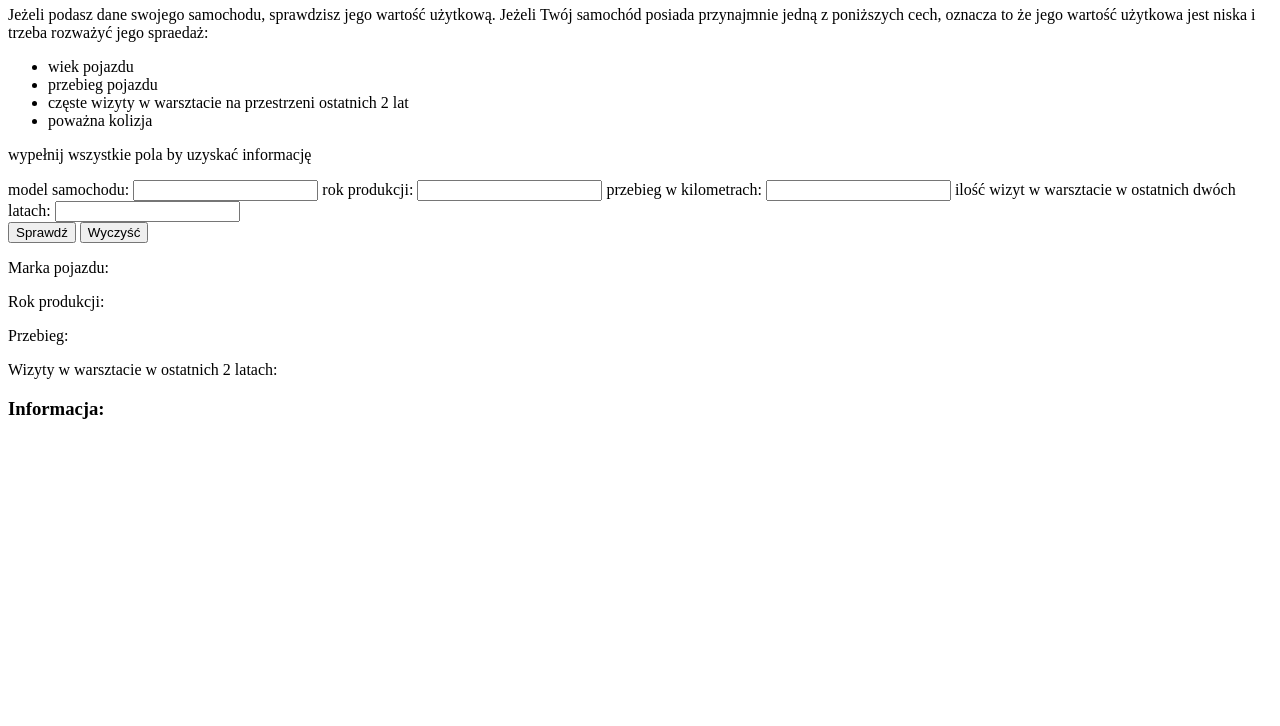
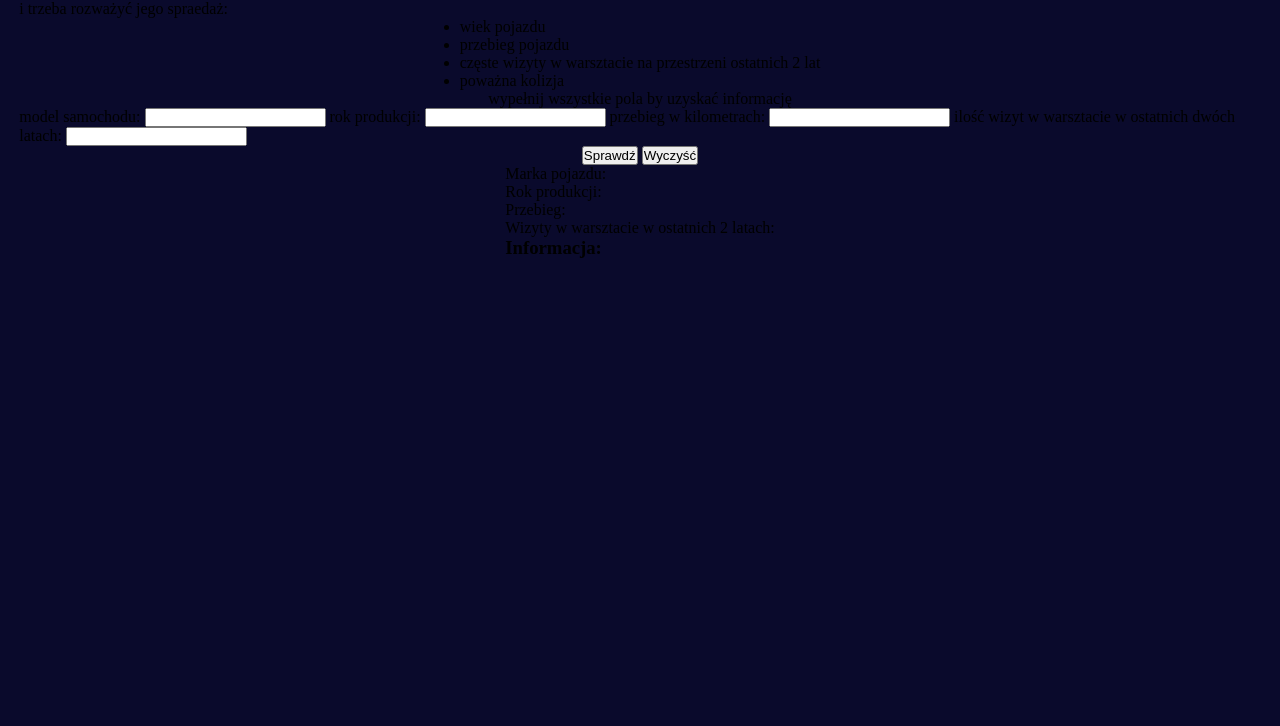
Before and after one commit to Scorpion19702022/should-you-sell-the-car, a website: page index.html in a window 1280 px wide. Shown: the part 74-800 px from the top of the page. Drawn offline with Linux system fonts and the light colour scheme.

Commit message:
add styles for body

```diff
--- a/sass/style.scss
+++ b/sass/style.scss
@@ -19,5 +19,15 @@
 	--color-error: #ff0000;
 }
 
+body {
+	height: 100%;
+	display: flex;
+	flex-direction: column;
+	justify-content: center;
+	align-items: center;
+	padding: 1.2em;
+	background-color: var(--color-darkone);
+}
+
 @import './medium';
 @import './extra\ large';
```
Also changed, not shown: css/style.css, 1 other file.
